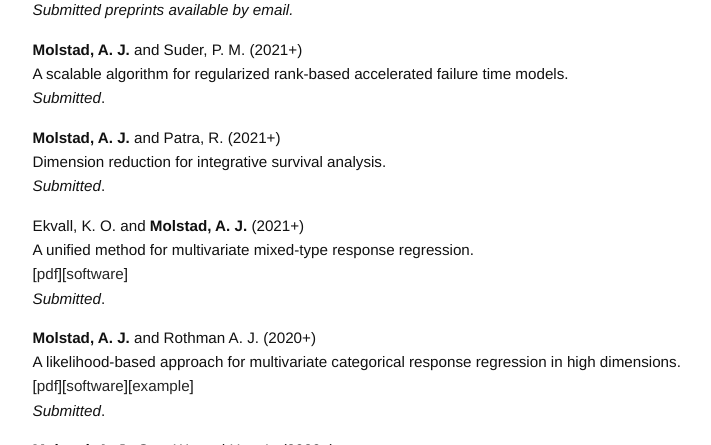
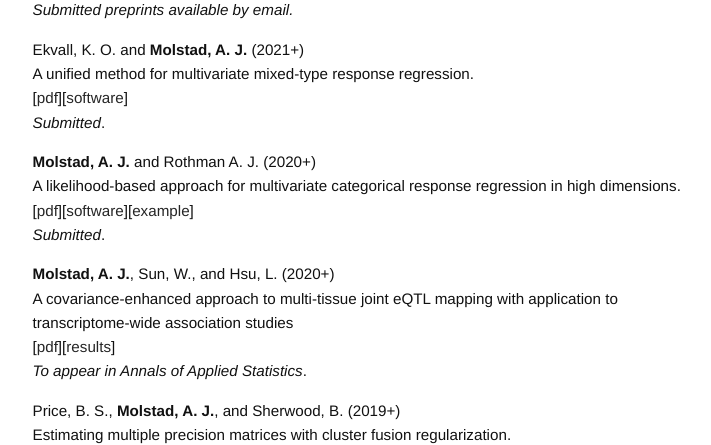
Before and after one commit to ajmolstad/ajmolstad.github.io, a Jekyll site: the page built from research.md, in a window 1280 px wide and 900 px high, cut to the strip 455-900 px from the top of the window. Shown: the whole strip, without its empty margins (275-986 px from the left). Built offline with Jekyll 4.4.1, drawn with Linux system fonts in a browser that asks for light colours.

Commit message:
Update research.md

```diff
--- a/research.md
+++ b/research.md
@@ -8,13 +8,13 @@ permalink: /research/
 
 *Submitted preprints available by email.*
 
-**Molstad, A. J.** and Suder, P. M. (2021+)<br>
+<!-- **Molstad, A. J.** and Suder, P. M. (2021+)<br>
 A scalable algorithm for regularized rank-based accelerated failure time models.<br>
-*Submitted*. <br>
+*Submitted*. <br> -->
 
-**Molstad, A. J.** and Patra, R. (2021+)<br>
+<!-- **Molstad, A. J.** and Patra, R. (2021+)<br>
 Dimension reduction for integrative survival analysis. <br>
-*Submitted*. <br>
+*Submitted*. <br> -->
 
 Ekvall, K. O. and **Molstad, A. J.** (2021+)<br>
 A unified method for multivariate mixed-type response regression. <br>
```
